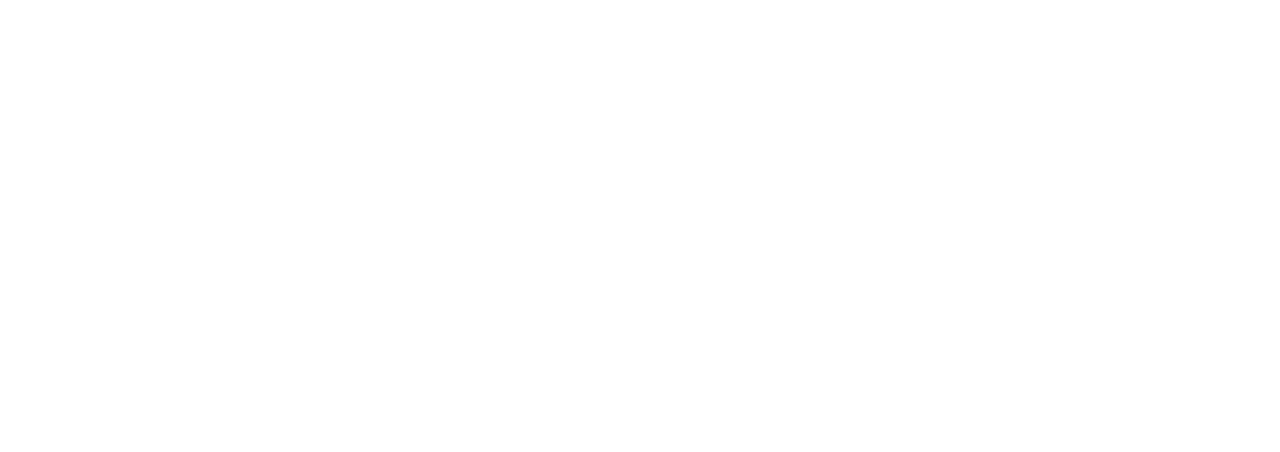
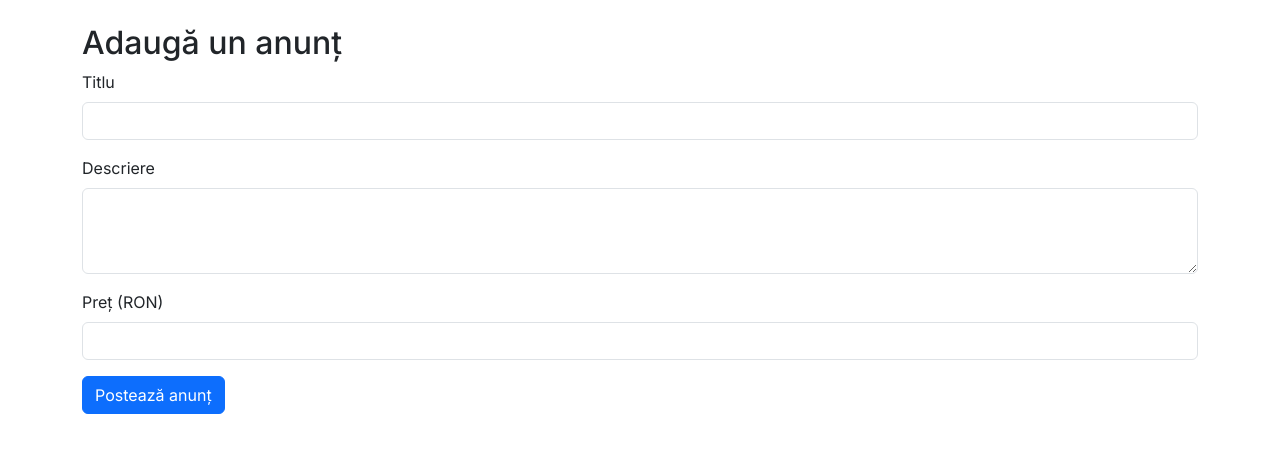
Before and after one commit to scaevola1981/BARD.app, a React (Vite) app: page /addPostForm in a window 1280 px wide. Before the commit this address had no page. Shown: the top 452 px of the page. Built offline with nearby package versions, Linux system fonts and the light colour scheme; a web font is replaced by a local one.

Commit message:
Adaugare buton Adauga Anunt adaugare server

```diff
--- a/src/App.jsx
+++ b/src/App.jsx
@@ -5,27 +5,24 @@ import Chat from './assets/Pages/Chat/chat';
 import './index.css';
 import Favorite from './assets/Pages/Favorite-icon/favorite';
 import Modal from './assets/Components/Modal/modal-component';
-import Account from './assets/Pages/MyAccount-icon/account-page'
+import Account from './assets/Pages/MyAccount-icon/account-page';
 import AnunturiFavorite from './assets/Pages/Notifications-icon/notificari';
 import SearchPage from './assets/Pages/SearchPage/search-page';
-
+import AddPostForm from './assets/Pages/FormAddPost/AddPostForm';
 
 function App() {
   return (
-
-
     <Routes>
       <Route path="/" element={<Home />} />
       <Route path="/chat" element={<Chat />} />
-          <Route path='/favorite' element={<Favorite/>}/>
-          <Route path='/notifications' element={<Modal/>}/>
+      <Route path="/favorite" element={<Favorite />} />
+      <Route path="/notifications" element={<Modal />} />
       <Route path="/account-page" element={<Account />} />
       <Route path="/anunturi-favorite" element={<AnunturiFavorite />} />
-          <Route path='/search-page' element={<SearchPage />}/>
-          <Route path='/anunturi' element={<SearchPage/>}/>
+      <Route path="/search-page" element={<SearchPage />} />
+      <Route path="/anunturi" element={<SearchPage />} />
+      <Route path="/addPostForm" element={<AddPostForm />} />
     </Routes>
-
-
   );
 }
 
--- a/src/assets/Components/NavBar/navBar.jsx
+++ b/src/assets/Components/NavBar/navBar.jsx
@@ -42,7 +42,15 @@ const NavBar = () => {
     setJudet(selectedCity);
   };
 
+  const goToAddPostForm = () => {
+    navigate('/addPostForm');
+  }
+
   return (
+    <>
+     <button className={styles.addPostBtn} onClick={goToAddPostForm}>
+          Adaugă Anunț
+        </button>
       <nav className={styles.navbar}>
         <div className={styles.inputGroup}>
           <Autocompletare
@@ -63,7 +71,9 @@ const NavBar = () => {
             <span className={styles.searchIcon}>🔍</span>
           </button>
         </div>
+
       </nav>
+    </>
   );
 };
 
--- a/src/assets/Components/NavBar/navBar.module.css
+++ b/src/assets/Components/NavBar/navBar.module.css
@@ -12,10 +12,9 @@ body {
 }
 
 .navbar {
-  display: flex;
-  justify-content: center;
-  align-items: center;
 
+height: auto;
+ width: 100%;
 }
 
 .inputGroup {
@@ -106,3 +105,19 @@ body {
     margin-right: auto;
   }
 }
+
+.addPostBtn {
+  background-color: #007bff;
+  color: white;
+  padding: 10px 20px;
+  border-radius: 5px;
+  font-size: 16px;
+  cursor: pointer;
+  border: none;
+  transition: background-color 0.3s ease;
+
+}
+
+.addPostBtn:hover {
+  background-color: #0056b3;
+}
--- a/src/assets/Components/home.jsx
+++ b/src/assets/Components/home.jsx
@@ -5,6 +5,7 @@ import Card from './Card/card';
 import Footer from './Footer/footer';
 import categoriesData from './Categories/categoriesData';
 import cardData from './Card/cardData';
+import AddPostForm from '../Pages/FormAddPost/AddPostForm';
 
 const Home = () => {
   return (
@@ -13,6 +14,7 @@ const Home = () => {
       <Navbar />
       <Categories categories={categoriesData} />
       <Card cardData={cardData} />
+      <AddPostForm/>
       <Footer />
     </>
   );
--- a/src/assets/Pages/Chat/chat.jsx
+++ b/src/assets/Pages/Chat/chat.jsx
@@ -26,7 +26,7 @@ const Chat = () => {
               <button className={styles.forChangeBtn}>De schimbat</button>
               <img
                 className={styles.iconListChat}
-                src="/foto-icons/icon-mesagerie.jpg" // Evită folosirea "public/"
+                src="/foto-icons/icon-mesagerie.jpg"
                 alt="Mesagerie"
               />
               <p className={styles.paraTitle}>
--- /dev/null
+++ b/src/assets/Pages/FormAddPost/AddPostForm.jsx
@@ -0,0 +1,85 @@
+import { Form, Button, Container, Alert } from 'react-bootstrap';
+import { useState } from 'react';
+
+
+
+const AddPostForm = () => {
+
+     const [formData, setFormData] = useState({
+        title: '',
+        description:'',
+     })
+
+     const [success, setSuccess] = useState(false);
+
+     const handleChange = (e) => {
+      const {name, value} = e.target
+      setFormData({
+        ...formData,[name]:value
+
+      });
+     };
+
+
+     const handleSubmit = (e) => {
+      e.preventDefault();
+
+
+      console.log('Datele formularului' , formData);
+
+      setSuccess(true)
+     }
+
+
+
+    return (
+        <>
+            <Container className="mt-4">
+      <h2>Adaugă un anunț</h2>
+      {success && <Alert variant="success">Anunț postat cu succes!</Alert>}
+
+      <Form onSubmit={handleSubmit}>
+        <Form.Group className="mb-3">
+          <Form.Label>Titlu</Form.Label>
+          <Form.Control
+            type="text"
+            name="title"
+            value={formData.title}
+            onChange={handleChange}
+            required
+          />
+        </Form.Group>
+
+        <Form.Group className="mb-3">
+          <Form.Label>Descriere</Form.Label>
+          <Form.Control
+            as="textarea"
+            name="description"
+            rows={3}
+            value={formData.description}
+            onChange={handleChange}
+            required
+          />
+        </Form.Group>
+
+        <Form.Group className="mb-3">
+          <Form.Label>Preț (RON)</Form.Label>
+          <Form.Control
+            type="number"
+            name="price"
+            value={formData.price}
+            onChange={handleChange}
+            required
+          />
+        </Form.Group>
+
+        <Button variant="primary" type="submit">
+          Postează anunț
+        </Button>
+      </Form>
+    </Container>
+        </>
+    )
+}
+
+export default AddPostForm;
```
Also changed, not shown: src/assets/Components/NavBar/navBarData.jsx (+30 -30 lines), src/assets/Pages/FormAddPost/addPostForm.module.css (added, +17 -0 lines). Lines whose indentation alone changed are shown as unchanged.
